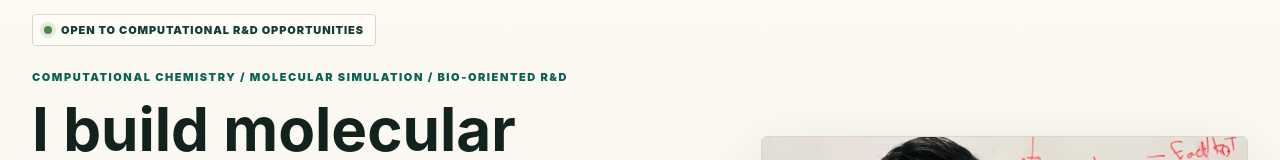
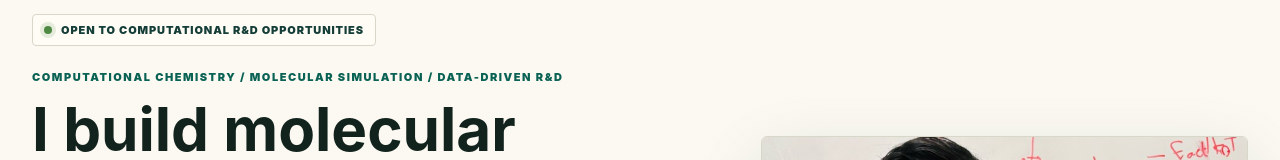
Before and after one commit to skg43/skg43.github.io, a React (Vite) app: page / in a window 1280 px wide. Shown: the part 122-282 px from the top of the page. Built offline with nearby package versions, Linux system fonts and the light colour scheme.

Commit message:
Update kicker text to reflect data-driven R&D

```diff
--- a/src/App.tsx
+++ b/src/App.tsx
@@ -182,7 +182,7 @@ export default function Home() {
       <section className="hero" id="top">
         <div className="hero-copy">
           <div className="status"><span />Open to computational R&D opportunities</div>
-          <p className="kicker">Computational chemistry / Molecular simulation / Bio-oriented R&D</p>
+          <p className="kicker">Computational chemistry / Molecular simulation / Data-driven R&D</p>
           <h1>I build molecular models and data workflows for complex chemical and biological systems.</h1>
           <p className="hero-summary">
             I am a computational scientist with a Ph.D. in computational chemistry
```
